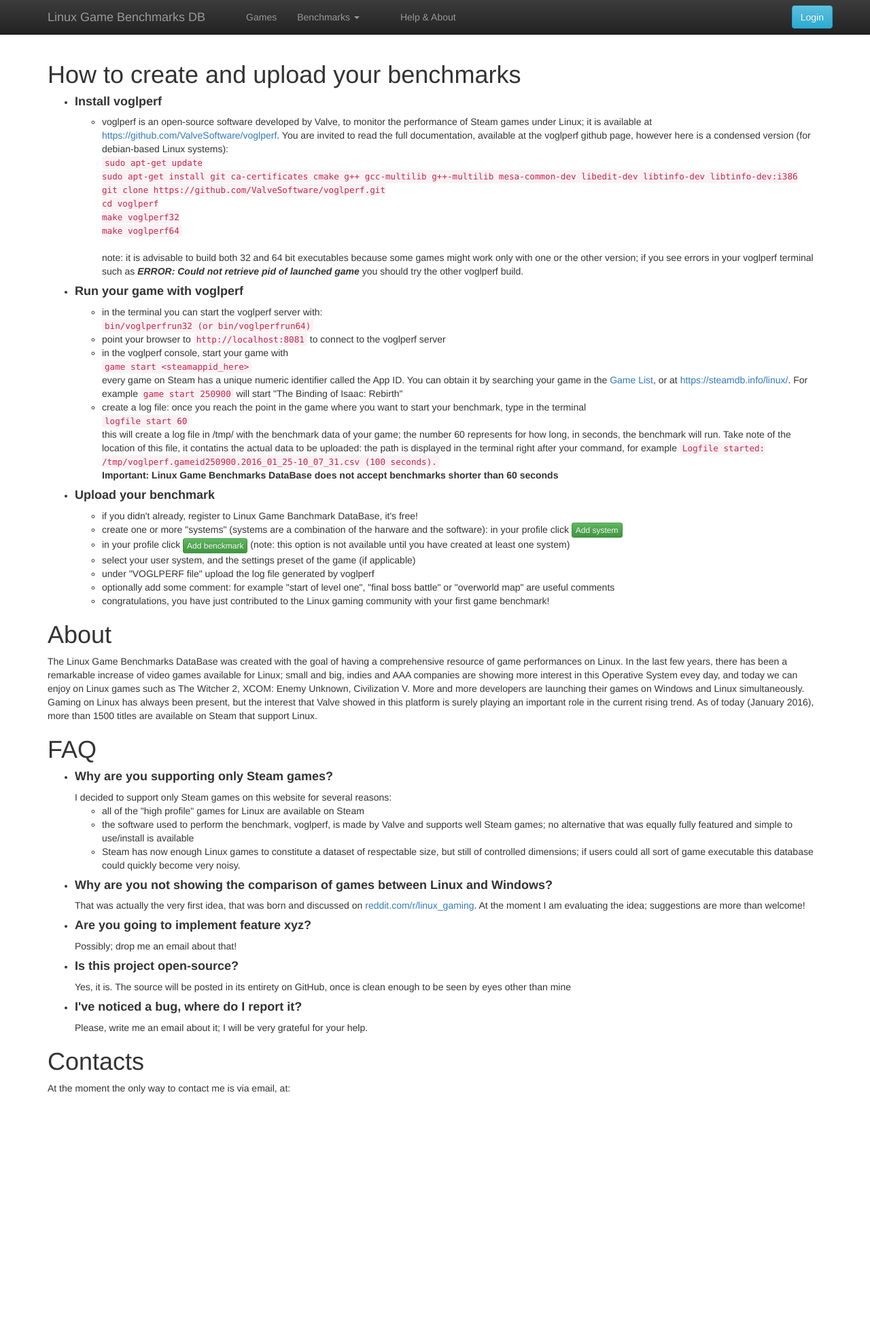
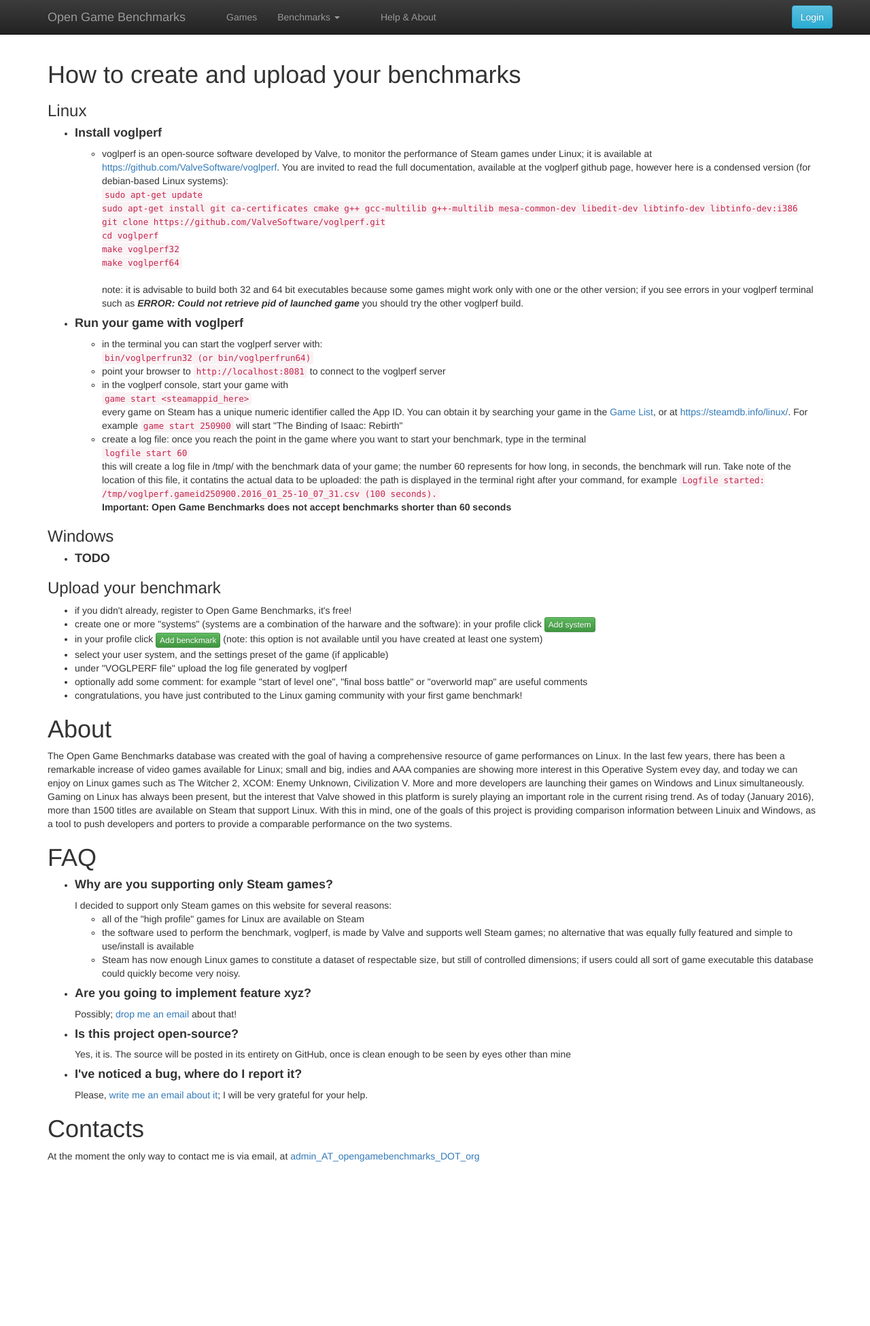
Before and after one commit to wbasile/Open-Game-Benchmarks, a Django app: page /about/ in a window 1280 px wide. Shown: the top 1951 px of the page at 68% size. Run offline with Django 3.2, Linux system fonts and the light colour scheme; parts of the project's set-up code (start-up, migrations or seed data) failed here and were passed over; some libraries are stand-ins or nearby versions.

Commit message:
UI improvements

```diff
--- a/lgbdb/templates/about.html
+++ b/lgbdb/templates/about.html
@@ -7,8 +7,7 @@
 
 <h1>How to create and upload your benchmarks</h1>
 
-
-
+<h3>Linux</h3>
 
 <ul>
     <li><h4><b>Install voglperf</b></h4></li>
@@ -50,16 +49,22 @@
         <li>create a log file: once you reach the point in the game where you want to start your benchmark, type in the terminal<br>
             <code>logfile start 60</code><br>
             this will create a log file in /tmp/ with the benchmark data of your game; the number 60 represents for how long, in seconds, the benchmark will run. Take note of the location of this file, it contatins the actual data to be uploaded: the path is displayed in the terminal right after your command, for example <code>Logfile started: /tmp/voglperf.gameid250900.2016_01_25-10_07_31.csv (100 seconds).</code><br>
-            <b>Important: Linux Game Benchmarks DataBase does not accept benchmarks shorter than 60 seconds</b>
+            <b>Important: Open Game Benchmarks does not accept benchmarks shorter than 60 seconds</b>
          </li>
 
     </ul>
 </ul>
 
+
+<h3>Windows</h3>
 <ul>
-    <li><h4><b>Upload your benchmark</b></h4></li>
+    <li><h4><b>TODO</b></h4></li>
+</ul>
+
+
+<h3>Upload your benchmark</h3>
 <ul>
-        <li>if you didn't already, register to Linux Game Banchmark DataBase, it's free!</li>
+    <li>if you didn't already, register to Open Game Benchmarks, it's free!</li>
     <li>create one or more "systems" (systems are a combination of the harware and the software): in your profile click <a href="/system_add" class="btn btn-xs btn-success">Add system</a>
     </li>
     <li>in your profile click <a href="/benchmark_add" class="btn btn-xs btn-success">Add benckmark</a> (note: this option is not available until you have created at least one system)</li>
@@ -68,11 +73,12 @@
     <li>optionally add some comment: for example "start of level one", "final boss battle" or "overworld map" are useful comments</li>
     <li>congratulations, you have just contributed to the Linux gaming community with your first game benchmark!</li>
 </ul>
-</ul>
+
 
 <h1>About</h1>
-    The Linux Game Benchmarks DataBase was created with the goal of having a comprehensive resource of game performances on Linux. In the last few years, there has been a remarkable increase of video games available for Linux; small and big, indies and AAA companies are showing more interest in this Operative System evey day, and today we can enjoy on Linux games such as The Witcher 2, XCOM: Enemy Unknown, Civilization V. More and more developers are launching their games on Windows and Linux simultaneously.<br>
+    The Open Game Benchmarks database was created with the goal of having a comprehensive resource of game performances on Linux. In the last few years, there has been a remarkable increase of video games available for Linux; small and big, indies and AAA companies are showing more interest in this Operative System evey day, and today we can enjoy on Linux games such as The Witcher 2, XCOM: Enemy Unknown, Civilization V. More and more developers are launching their games on Windows and Linux simultaneously.<br>
     Gaming on Linux has always been present, but the interest that Valve showed in this platform is surely playing an important role in the current rising trend. As of today (January 2016), more than 1500 titles are available on Steam that support Linux.
+    With this in mind, one of the goals of this project is providing comparison information between Linuix and Windows, as a tool to push developers and porters to provide a comparable performance on the two systems.
 
 <h1>FAQ</h1>
 
@@ -86,15 +92,17 @@
     </ul>
 </ul>
 
+<!--
 <ul>
     <li><h4><b>Why are you not showing the comparison of games between Linux and Windows?</b></h4></li>
     That was actually the very first idea, that was born and discussed on <a href="http://www.reddit.com/r/linux_gaming" target="new">reddit.com/r/linux_gaming</a>.
     At the moment I am evaluating the idea; suggestions are more than welcome!
 </ul>
+-->
 
 <ul>
     <li><h4><b>Are you going to implement feature xyz?</b></h4></li>
-    Possibly; drop me an email about that!
+    Possibly; <a href="mailto:admin@opengamebenchmarks.org">drop me an email</a> about that!
 </ul>
 
 <ul>
@@ -104,12 +112,12 @@
 
 <ul>
     <li><h4><b>I've noticed a bug, where do I report it?</b></h4></li>
-    Please, write me an email about it; I will be very grateful for your help.
+    Please, <a href="mailto:admin@opengamebenchmarks.org">write me an email about it</a>; I will be very grateful for your help.
 </ul>
 
 
 <h1>Contacts</h1>
-    At the moment the only way to contact me is via email, at:
+    At the moment the only way to contact me is via email, at <a href="mailto:admin@opengamebenchmarks.org">admin_AT_opengamebenchmarks_DOT_org</a>
 
 
 
--- a/lgbdb/templates/base.html
+++ b/lgbdb/templates/base.html
@@ -11,7 +11,7 @@
     <meta name="author" content="">
     <link rel="icon" href="{% static 'icons/favicon.ico' %}">
 
-    <title>Linux Game Benchmarks DB</title>
+    <title>Open Game Benchmarks</title>
 
     <!-- Bootstrap core CSS -->
     <link rel="stylesheet" href="https://maxcdn.bootstrapcdn.com/bootstrap/3.3.6/css/bootstrap.min.css" integrity="sha384-1q8mTJOASx8j1Au+a5WDVnPi2lkFfwwEAa8hDDdjZlpLegxhjVME1fgjWPGmkzs7" crossorigin="anonymous">
--- a/lgbdb/templates/benchmark_filter_form.html
+++ b/lgbdb/templates/benchmark_filter_form.html
@@ -23,7 +23,9 @@ the filter form
         <div class="col-md-3">
             {% bootstrap_field filter.form.driver %}
         </div>
-
+        <div class="col-md-3">
+            {% bootstrap_field filter.form.operative_system %}
+        </div>
     </div>
 
     <div class="row">
--- a/lgbdb/templates/benchmark_list_simple.html
+++ b/lgbdb/templates/benchmark_list_simple.html
@@ -8,6 +8,7 @@
             <th>GPU</th>
             <th>FPS average</th>
             <th>Notes</th>
+            <th>OS</th>
         </tr>
     </thead>
 
@@ -19,6 +20,7 @@
             <td>{{ benchmark.gpu_model }}</td>
             <td>{{ benchmark.fps_avg }}</td>
             <td>{{ benchmark.additional_notes }}</td>
+            <td>{{ benchmark.operative_system }}</td>
 
             <td>
                 <a href="/benchmark_detail/{{ benchmark.id }}" class="btn btn-sm btn-warning">Detail</a>
--- a/lgbdb/templates/home.html
+++ b/lgbdb/templates/home.html
@@ -7,7 +7,7 @@
 
 {% block content %}
 
-<h2>Welcome to the Linux Game Benchmarks DataBase</h2>
+<h2>Welcome to Open Game Benchmarks</h2>
 <br>
 
 <div class="row">
@@ -37,7 +37,7 @@
                 </div>
 
                 <div class="panel-body">
-                    <p>Hi everybody! This moment finally arrived: the Linux Game Benchmarks DataBase is ready to launch. This idea was born in the community, and will grow and mature with the help of the community. This site is now officially in Open Beta stage. Please let me know of any bug and issue you may encounter or features that you would like to see implemented. </p>
+                    <p>Hi everybody! This moment finally arrived: Open Game Benchmarks is ready to launch. This idea was born in the community, and will grow and mature with the help of the community. This site is now officially in Open Beta stage. Please let me know of any bug and issue you may encounter or features that you would like to see implemented. </p>
                 </div>
             </div>
         </div>
--- a/lgbdb/templates/navbar.html
+++ b/lgbdb/templates/navbar.html
@@ -9,7 +9,7 @@
                 <span class="icon-bar"></span>
                 <span class="icon-bar"></span>
             </button>
-            <a class="navbar-brand" href="/">Linux Game Benchmarks DB</a>
+            <a class="navbar-brand" href="/">Open Game Benchmarks</a>
         </div>
 
         <div id="navbar" class="navbar-collapse collapse">
--- a/lgbdb/templates/system_add_edit.html
+++ b/lgbdb/templates/system_add_edit.html
@@ -5,7 +5,7 @@
 {% block content %}
 
 <p><h2>{{ title }}</h2>
-<b>*</b> = mandatory fields
+<b>all fields are mandatory</b>
 </p>
 <br>
 
--- a/lgbdb/views.py
+++ b/lgbdb/views.py
@@ -117,15 +117,35 @@ class GameFilter(django_filters.FilterSet):
 
     title = django_filters.CharFilter(lookup_type='icontains')
 
+    SHOW_CHOICES = (
+                    (0, 'Show all games'),
+                    (1, 'Show games with benchmarks'),
+                    (2, 'Show games without benchmarks'),
+                    )
+
+    show = django_filters.MethodFilter(action="my_custom_filter",widget=forms.Select(choices=SHOW_CHOICES))
+
 
     class Meta:
         model = Game
 
         # these fields work even if the relative fields are hidden (excluded in the table)
-        fields = ["title"]
+        fields = ["title", "show"]
+
+        #~ widgets = {'show': forms.Select()}
 
 
 
+
+    def my_custom_filter(self, queryset, value):
+        #print queryset
+
+        if value == "1":
+            return queryset.exclude(num_benchmarks=0)
+        elif value == "2":
+            return queryset.filter(num_benchmarks=0)
+        else:
+            return queryset
 
 
 # a view that combines table and filters
@@ -141,8 +161,14 @@ class GameListView(TemplateView):
         filter = GameFilter(self.request.GET, queryset=self.get_queryset(**kwargs))
 
         filter.form.fields['title'].widget.attrs = {'placeholder': "Search by title",}
-        filter.form.fields['title'].label = ""
+        filter.form.fields['title'].label = "Search"
         filter.form.fields['title'].help_text = ""
+
+
+        filter.form.fields['show'].label = "Display options"
+        filter.form.fields['show'].help_text = ""
+
+        #~ print filter.filters['show'].__dict__
 
 
         table = GameTable(filter.qs)
@@ -181,7 +207,7 @@ class BenchmarkFilter(django_filters.FilterSet):
             # limit the multiple choice for the MultipleChoice (text) fields
             if 'choices' in self.filters[field_name].extra.keys():
 
-                choice_set = set([i[0] for i in Benchmark.objects.values_list(field_name)])
+                choice_set = sorted(set([i[0] for i in Benchmark.objects.values_list(field_name)]))
                 self.filters[field_name].extra['choices'] = ANY_CHOICE + tuple(zip(choice_set,choice_set))
 
 
@@ -199,7 +225,7 @@ class BenchmarkTable(tables.Table):
         model = Benchmark
         #~ attrs = {"class": "paleblue"}
         #~ exclude = ("id", "frames_file", "long_description", "desktop_environment", "kernel", "window_manager", "upload_date", "change_date")
-        fields = ("game", "game_quality_preset", "additional_notes","cpu_model", "gpu_model", "driver", "resolution","fps_avg", "fps_min", "user")
+        fields = ("game", "cpu_model", "gpu_model", "resolution","game_quality_preset","fps_avg", "operative_system","additional_notes", "user")
 
 
     # for the Game column, have the game title link to the steam store page
@@ -259,9 +285,9 @@ class BenchmarkTableView(TemplateView):
 def set_benchmark_y_label(benchmark):
 
     if benchmark.game_quality_preset != "n.a.":
-        y_tick_label = ", ".join([str(x) for x in [benchmark.game, benchmark.gpu_model, benchmark.cpu_model, benchmark.game_quality_preset + " preset", benchmark.resolution ] ])
+        y_tick_label = ", ".join([str(x) for x in [benchmark.game, benchmark.gpu_model, benchmark.cpu_model, benchmark.game_quality_preset + " preset", benchmark.resolution, benchmark.operative_system ] ])
     else:
-        y_tick_label = ", ".join([str(x) for x in [benchmark.game, benchmark.gpu_model, benchmark.cpu_model, benchmark.resolution ] ])
+        y_tick_label = ", ".join([str(x) for x in [benchmark.game, benchmark.gpu_model, benchmark.cpu_model, benchmark.resolution, benchmark.operative_system ] ])
 
     return str(y_tick_label)
 
```
Also changed, not shown: lgbdb/forms.py (+8 -16 lines), lgbdb/templates/game_list.html (+8 -0 lines). Lines whose indentation alone changed are shown as unchanged.
